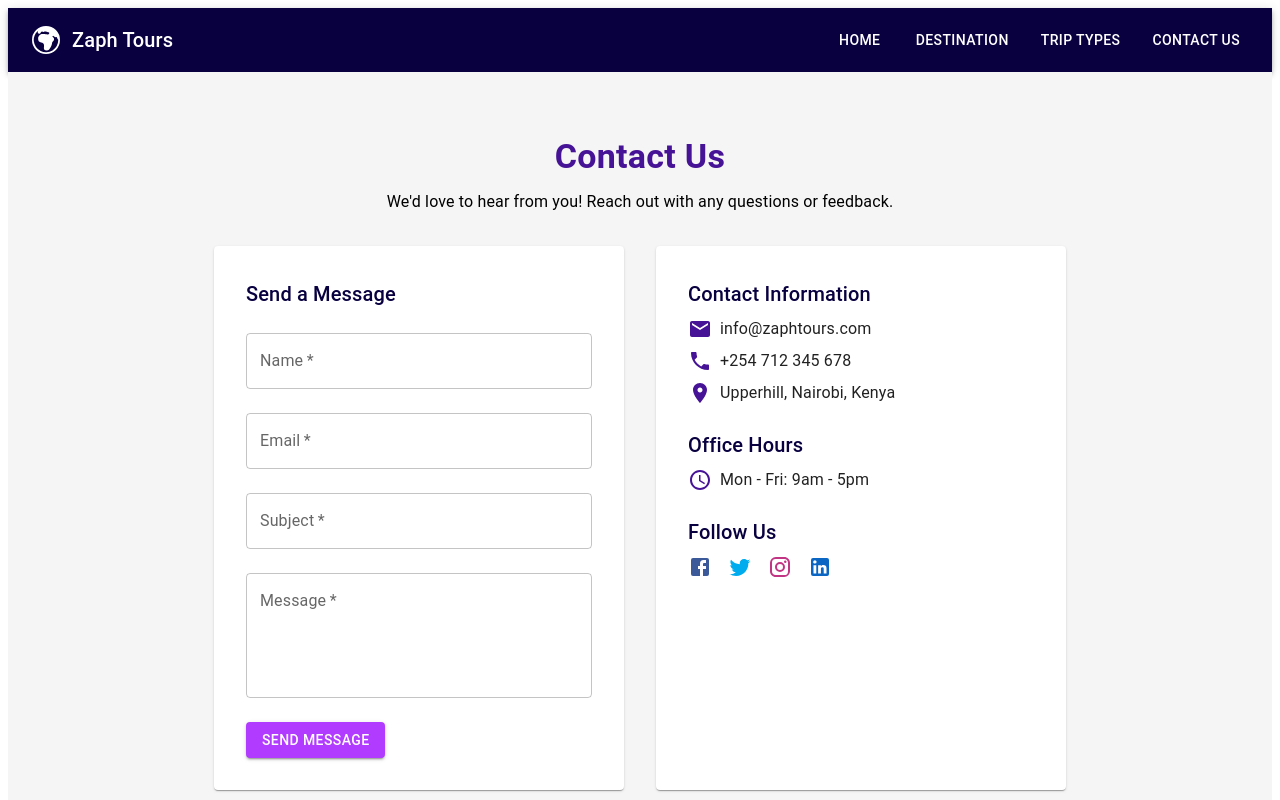
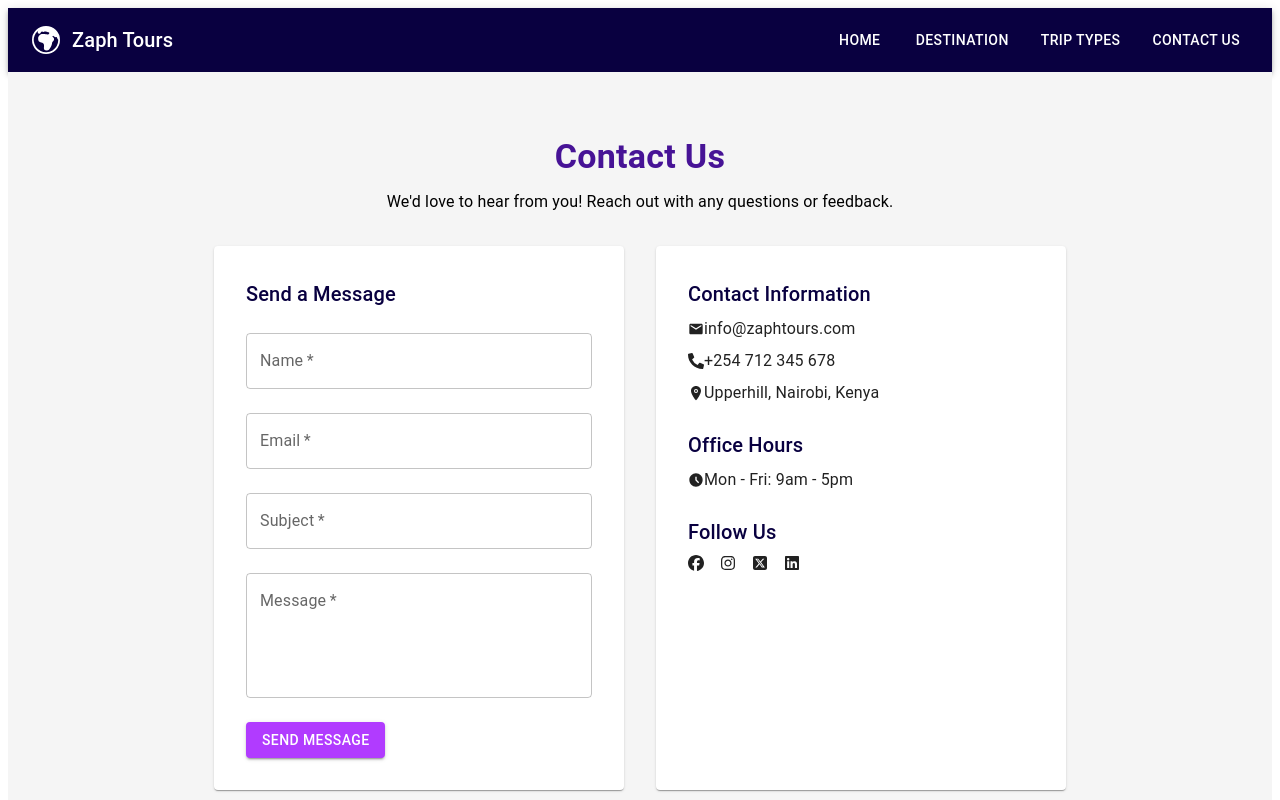
Before and after one commit to caren580/Zaph_Tours, a React (Vite) app: page /contactus in a window 1280 px wide. Shown: the top 800 px of the page. Built offline with nearby package versions, Linux system fonts and the light colour scheme.

Commit message:
added icons for styling

```diff
--- a/src/pages/Contact.tsx
+++ b/src/pages/Contact.tsx
@@ -7,16 +7,14 @@ import {
   Paper,
   Link,
 } from "@mui/material";
-import {
-  Email,
-  Phone,
-  LocationOn,
-  AccessTime,
-  Facebook,
-  Twitter,
-  Instagram,
-  LinkedIn,
-} from "@mui/icons-material";
+import { FaFacebook } from "react-icons/fa6";
+import { FaInstagram } from "react-icons/fa6";
+import { FaSquareXTwitter } from "react-icons/fa6";
+import { FaLinkedin } from "react-icons/fa";
+import { MdEmail } from "react-icons/md";
+import { FaPhoneAlt } from "react-icons/fa";
+import { IoLocation } from "react-icons/io5";
+import { MdAccessTimeFilled } from "react-icons/md";
 
 function ContactPage() {
   return (
@@ -30,10 +28,9 @@ function ContactPage() {
           We'd love to hear from you! Reach out with any questions or feedback.
         </Typography>
 
-        {/* Wrapper */}
         <Box sx={{ display: "flex", flexDirection: { xs: "column", md: "row" }, gap: 4 }}>
 
-          {/* Contact Form */}
+
           <Paper sx={{ p: 4, flex: 1 }}>
             <Typography variant="h6" gutterBottom sx={{ color: "#090040" }}>
               Send a Message
@@ -60,24 +57,24 @@ function ContactPage() {
             </Box>
           </Paper>
 
-          {/* Contact Info */}
+
           <Paper sx={{ p: 4, flex: 1, backgroundColor: "#fff" }}>
             <Typography variant="h6" gutterBottom sx={{ color: "#090040" }}>
               Contact Information
             </Typography>
 
             <Box display="flex" alignItems="center" mb={1}>
-              <Email sx={{ mr: 1, color: "#471396" }} />
+              <MdEmail />
               <Typography>info@zaphtours.com</Typography>
             </Box>
 
             <Box display="flex" alignItems="center" mb={1}>
-              <Phone sx={{ mr: 1, color: "#471396" }} />
+              <FaPhoneAlt  />
               <Typography>+254 712 345 678</Typography>
             </Box>
 
             <Box display="flex" alignItems="center" mb={3}>
-              <LocationOn sx={{ mr: 1, color: "#471396" }} />
+              <IoLocation  />
               <Typography>Upperhill, Nairobi, Kenya</Typography>
             </Box>
 
@@ -86,7 +83,7 @@ function ContactPage() {
             </Typography>
 
             <Box display="flex" alignItems="center" mb={3}>
-              <AccessTime sx={{ mr: 1, color: "#471396" }} />
+              <MdAccessTimeFilled />
               <Typography>Mon - Fri: 9am - 5pm</Typography>
             </Box>
 
@@ -95,15 +92,15 @@ function ContactPage() {
             </Typography>
 
             <Box display="flex" gap={2}>
-              <Link href="#" color="inherit"><Facebook sx={{ color: "#3b5998" }} /></Link>
-              <Link href="#" color="inherit"><Twitter sx={{ color: "#00acee" }} /></Link>
-              <Link href="#" color="inherit"><Instagram sx={{ color: "#C13584" }} /></Link>
-              <Link href="#" color="inherit"><LinkedIn sx={{ color: "#0A66C2" }} /></Link>
+              <Link href="#" color="inherit">< FaFacebook /></Link>
+              <Link href="#" color="inherit"><FaInstagram  /></Link>
+              <Link href="#" color="inherit"><FaSquareXTwitter  /></Link>
+              <Link href="#" color="inherit"><FaLinkedin  /></Link>
             </Box>
           </Paper>
         </Box>
 
-        {/* Map Section */}
+
         <Box sx={{ mt: 6 }}>
           <Paper sx={{ height: 400 }}>
             <iframe
```
